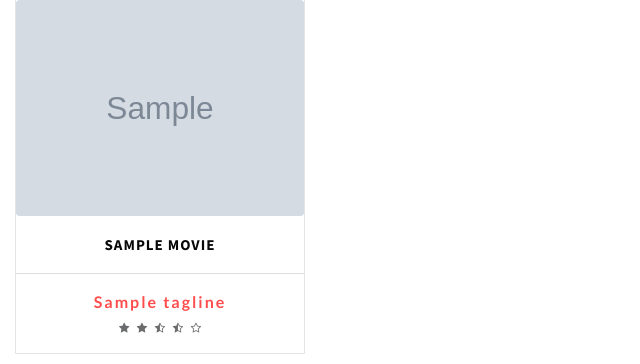
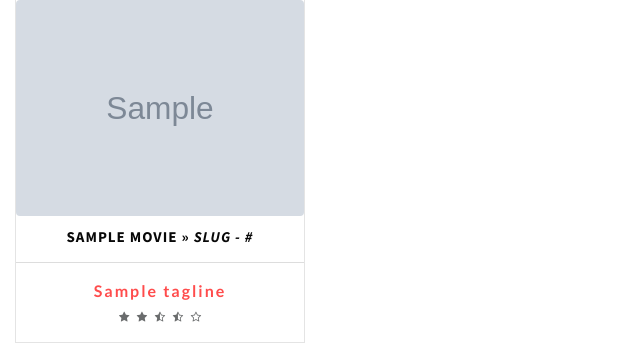
Before and after one commit to popoffww/django-movies, a Django app: template templates/movies/movie_list.html in a window 1280 px wide. Shown: the part 25-389 px from the top of the page, without its empty margins (0-640 px from the left). Run offline with Django 3.2, Linux system fonts and the light colour scheme; the template is opened without the code that fills it: most values are stand-ins (such as "Sample title", 1, 10 or a date in 2020); grey boxes marked "Sample" are stand-in pictures; some libraries are stand-ins or nearby versions.

```diff
--- a/templates/movies/movie_list.html
+++ b/templates/movies/movie_list.html
@@ -39,7 +39,10 @@
                                 <a href="{{ movie.get_absolute_url }}
                                 "
                                    class="editContent">
-                                    {{ movie.title }}
+                                    <div class="slug-info">
+                                        {{ movie.title }} &raquo;
+                                        <i>slug - {{ movie.url }}</i>
+                                    </div>
                                 </a>
                             </h4>
 
```
